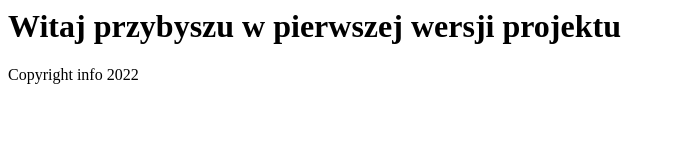
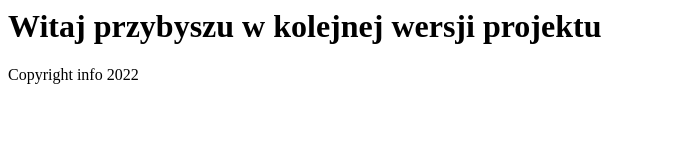
Before and after one commit to BartlomiejGajdur/KursGit, a plain HTML site: page index.html in a window 1280 px wide. Shown: the whole page, without its empty margins (0-676 px from the left). Drawn offline with Linux system fonts and the light colour scheme.

Commit message:
Zmodyfikowanie pliku index, i dodanie versji

```diff
--- a/index.html
+++ b/index.html
@@ -5,11 +5,10 @@
 <body>
 
 <div>
-<h1>Witaj przybyszu w pierwszej wersji projektu</h1
-</div>
-
+<h1>Witaj przybyszu w kolejnej wersji projektu</h1
 <div class="footer">Copyright info 2022</div>
 
+<!--@TODO linia2 :)-->
 <!--@TODO DODAJ KOD -->
 
 </body>
```
Also changed, not shown: version.html (+1 -1 lines).
